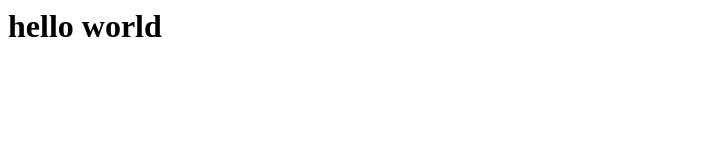
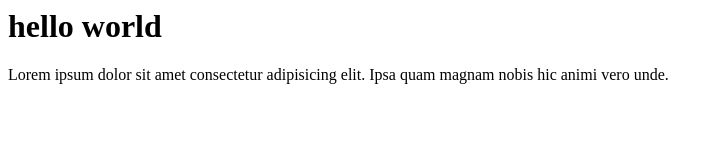
Before and after one commit to nabhishek2001/first-page, a plain HTML site: page index.html in a window 1280 px wide. Shown: the whole page, without its empty margins (0-723 px from the left). Drawn offline with Linux system fonts and the light colour scheme.

Commit message:
add new paragraph

```diff
--- a/index.html
+++ b/index.html
@@ -1,2 +1,5 @@
 <h1>hello world
 </h1>
+<p>
+    Lorem ipsum dolor sit amet consectetur adipisicing elit. Ipsa quam magnam nobis hic animi vero unde.
+</p>
```
